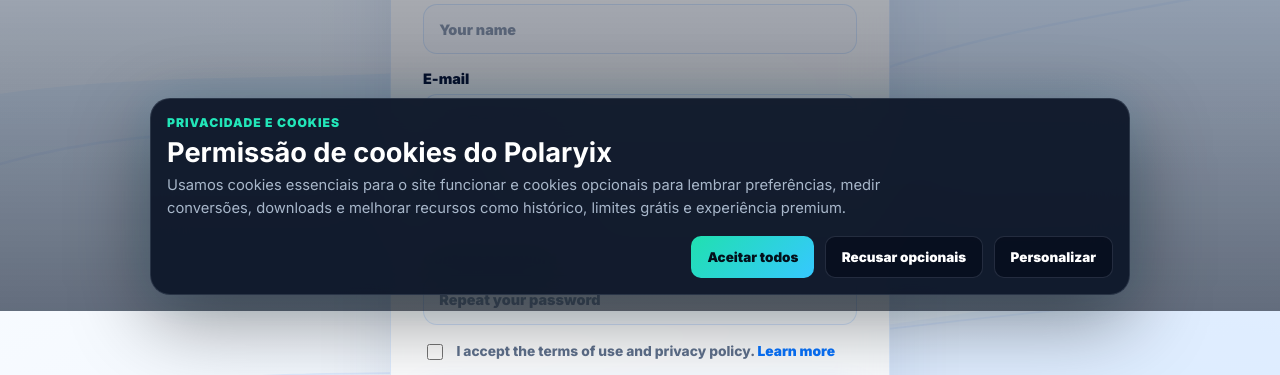
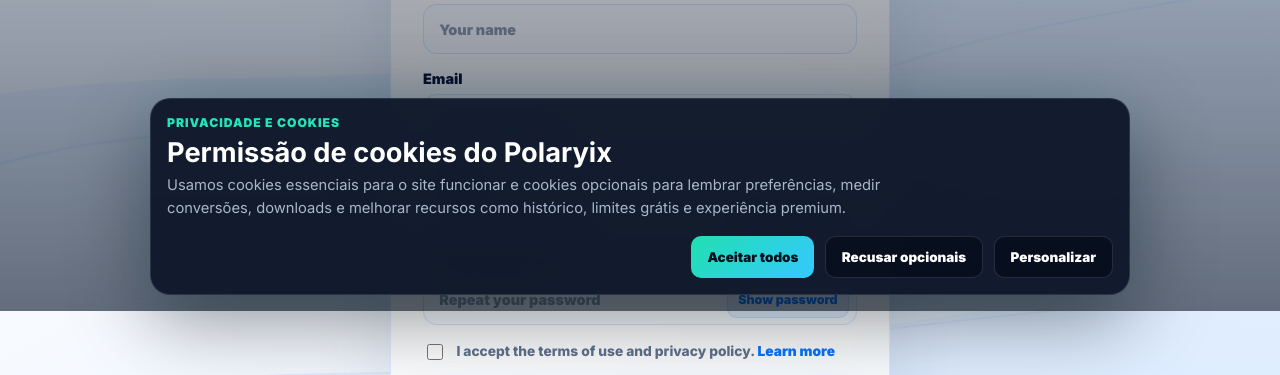
Before and after one commit to BlueMen111/polaryix, a Next.js app in the folder apps/web/: page /signup in a window 1280 px wide. Shown: the part 489-864 px from the top of the page. Built offline with nearby package versions, Linux system fonts and the light colour scheme.

Commit message:
New feature, show password, case user need see this
New feature, show password, case user need see this

```diff
--- a/apps/web/src/app/login/page.module.css
+++ b/apps/web/src/app/login/page.module.css
@@ -148,6 +148,39 @@
   color: rgba(96, 114, 142, 0.72);
 }
 
+.passwordField {
+  position: relative;
+  display: block;
+}
+
+.passwordField input {
+  padding-right: 7.2rem;
+}
+
+.passwordField button {
+  position: absolute;
+  top: 50%;
+  right: 0.5rem;
+  min-height: 36px;
+  border: 1px solid rgba(8, 116, 255, 0.14);
+  border-radius: 10px;
+  background: rgba(8, 116, 255, 0.08);
+  color: #0874ff;
+  cursor: pointer;
+  font: inherit;
+  font-size: 0.78rem;
+  font-weight: 950;
+  padding: 0 0.65rem;
+  transform: translateY(-50%);
+}
+
+.passwordField button:hover,
+.passwordField button:focus-visible {
+  border-color: rgba(8, 116, 255, 0.38);
+  background: rgba(8, 116, 255, 0.12);
+  outline: none;
+}
+
 .formFooter {
   display: flex;
   align-items: center;
--- a/apps/web/src/app/signup/page.module.css
+++ b/apps/web/src/app/signup/page.module.css
@@ -148,6 +148,39 @@
   color: rgba(96, 114, 142, 0.72);
 }
 
+.passwordField {
+  position: relative;
+  display: block;
+}
+
+.passwordField input {
+  padding-right: 7.2rem;
+}
+
+.passwordField button {
+  position: absolute;
+  top: 50%;
+  right: 0.5rem;
+  min-height: 36px;
+  border: 1px solid rgba(8, 116, 255, 0.14);
+  border-radius: 10px;
+  background: rgba(8, 116, 255, 0.08);
+  color: #0874ff;
+  cursor: pointer;
+  font: inherit;
+  font-size: 0.78rem;
+  font-weight: 950;
+  padding: 0 0.65rem;
+  transform: translateY(-50%);
+}
+
+.passwordField button:hover,
+.passwordField button:focus-visible {
+  border-color: rgba(8, 116, 255, 0.38);
+  background: rgba(8, 116, 255, 0.12);
+  outline: none;
+}
+
 .form .terms {
   display: flex;
   align-items: center;
--- a/apps/web/src/app/signup/page.tsx
+++ b/apps/web/src/app/signup/page.tsx
@@ -23,6 +23,8 @@ export default function SignupPage() {
   const [email, setEmail] = useState("");
   const [password, setPassword] = useState("");
   const [confirmPassword, setConfirmPassword] = useState("");
+  const [showPassword, setShowPassword] = useState(false);
+  const [showConfirmPassword, setShowConfirmPassword] = useState(false);
   const [termsAccepted, setTermsAccepted] = useState(false);
   const [status, setStatus] = useState("");
   const [isSubmitting, setIsSubmitting] = useState(false);
@@ -81,18 +83,34 @@ export default function SignupPage() {
           </label>
 
           <label>
-            E-mail
-            <input type="email" value={email} onChange={(event) => setEmail(event.target.value)} placeholder="seu@email.com" required />
+            {t("auth.email")}
+            <input type="email" value={email} onChange={(event) => setEmail(event.target.value)} placeholder={t("auth.emailPlaceholder")} required />
           </label>
 
           <label>
             {t("auth.password")}
-            <input type="password" value={password} onChange={(event) => setPassword(event.target.value)} placeholder={t("auth.passwordMinPlaceholder")} required minLength={8} />
+            <span className={styles.passwordField}>
+              <input type={showPassword ? "text" : "password"} value={password} onChange={(event) => setPassword(event.target.value)} placeholder={t("auth.passwordMinPlaceholder")} required minLength={8} />
+              <button type="button" onClick={() => setShowPassword((current) => !current)} aria-label={showPassword ? t("auth.hidePassword") : t("auth.showPassword")}>
+                {showPassword ? t("auth.hidePassword") : t("auth.showPassword")}
+              </button>
+            </span>
           </label>
 
           <label>
             {t("auth.confirmPassword")}
-            <input type="password" value={confirmPassword} onChange={(event) => setConfirmPassword(event.target.value)} placeholder={t("auth.confirmPasswordPlaceholder")} required />
+            <span className={styles.passwordField}>
+              <input
+                type={showConfirmPassword ? "text" : "password"}
+                value={confirmPassword}
+                onChange={(event) => setConfirmPassword(event.target.value)}
+                placeholder={t("auth.confirmPasswordPlaceholder")}
+                required
+              />
+              <button type="button" onClick={() => setShowConfirmPassword((current) => !current)} aria-label={showConfirmPassword ? t("auth.hidePassword") : t("auth.showPassword")}>
+                {showConfirmPassword ? t("auth.hidePassword") : t("auth.showPassword")}
+              </button>
+            </span>
           </label>
 
           <label className={styles.terms}>
--- a/apps/web/src/i18n/translations.ts
+++ b/apps/web/src/i18n/translations.ts
@@ -274,7 +274,10 @@ export const translations: Record<Language, Record<string, string>> = {
     "auth.haveAccount": "Ja tem conta?",
     "auth.loginNow": "Entrar agora",
     "auth.email": "Email",
+    "auth.emailPlaceholder": "seu@email.com",
     "auth.password": "Senha",
+    "auth.showPassword": "Exibir senha",
+    "auth.hidePassword": "Ocultar senha",
     "auth.name": "Nome",
     "auth.login": "Entrar",
     "auth.signup": "Cadastrar",
@@ -641,7 +644,10 @@ export const translations: Record<Language, Record<string, string>> = {
     "auth.haveAccount": "Already have an account?",
     "auth.loginNow": "Log in now",
     "auth.email": "Email",
+    "auth.emailPlaceholder": "you@email.com",
     "auth.password": "Password",
+    "auth.showPassword": "Show password",
+    "auth.hidePassword": "Hide password",
     "auth.name": "Name",
     "auth.login": "Log in",
     "auth.signup": "Sign up",
```
Also changed, not shown: apps/web/src/app/login/page.tsx (+9 -3 lines).
